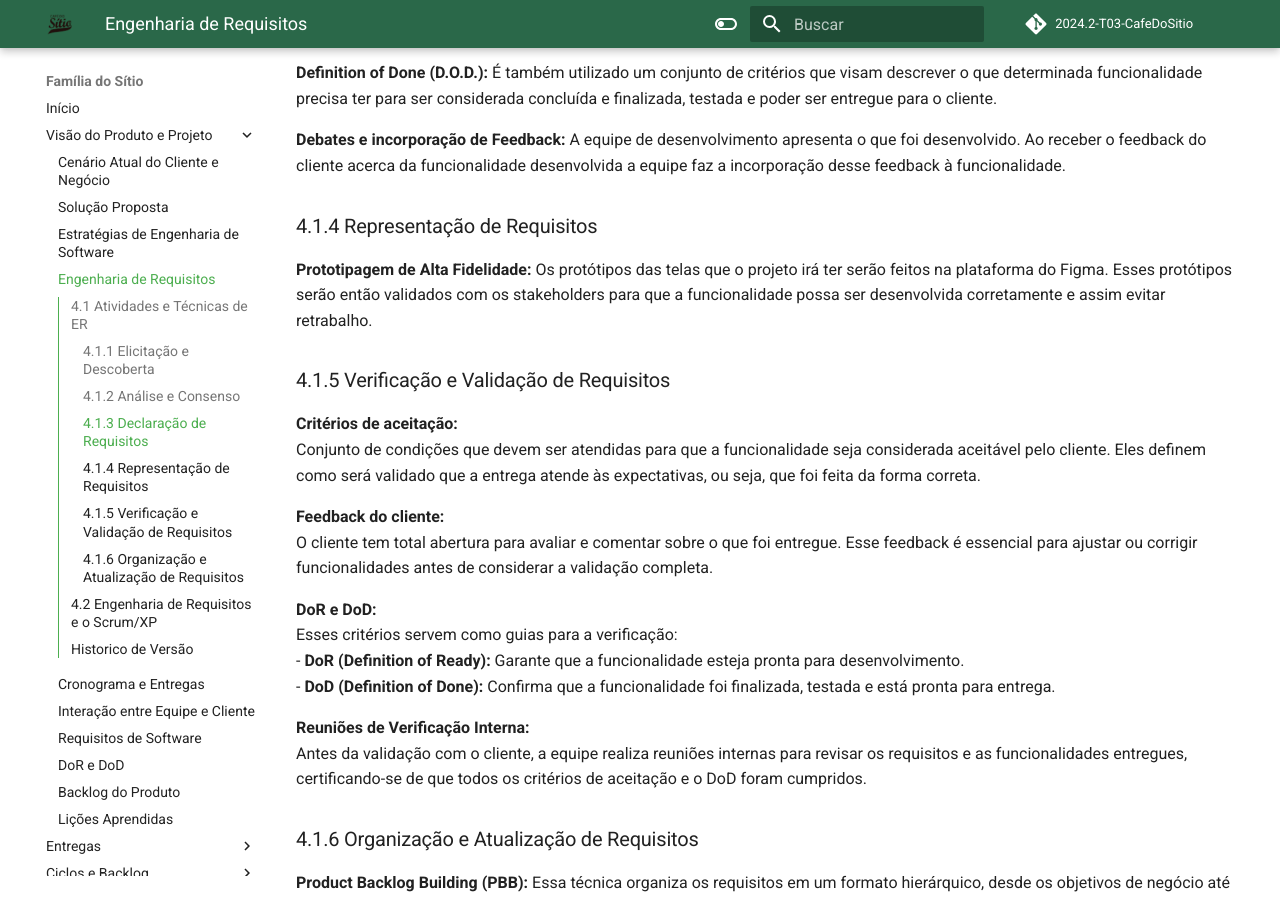
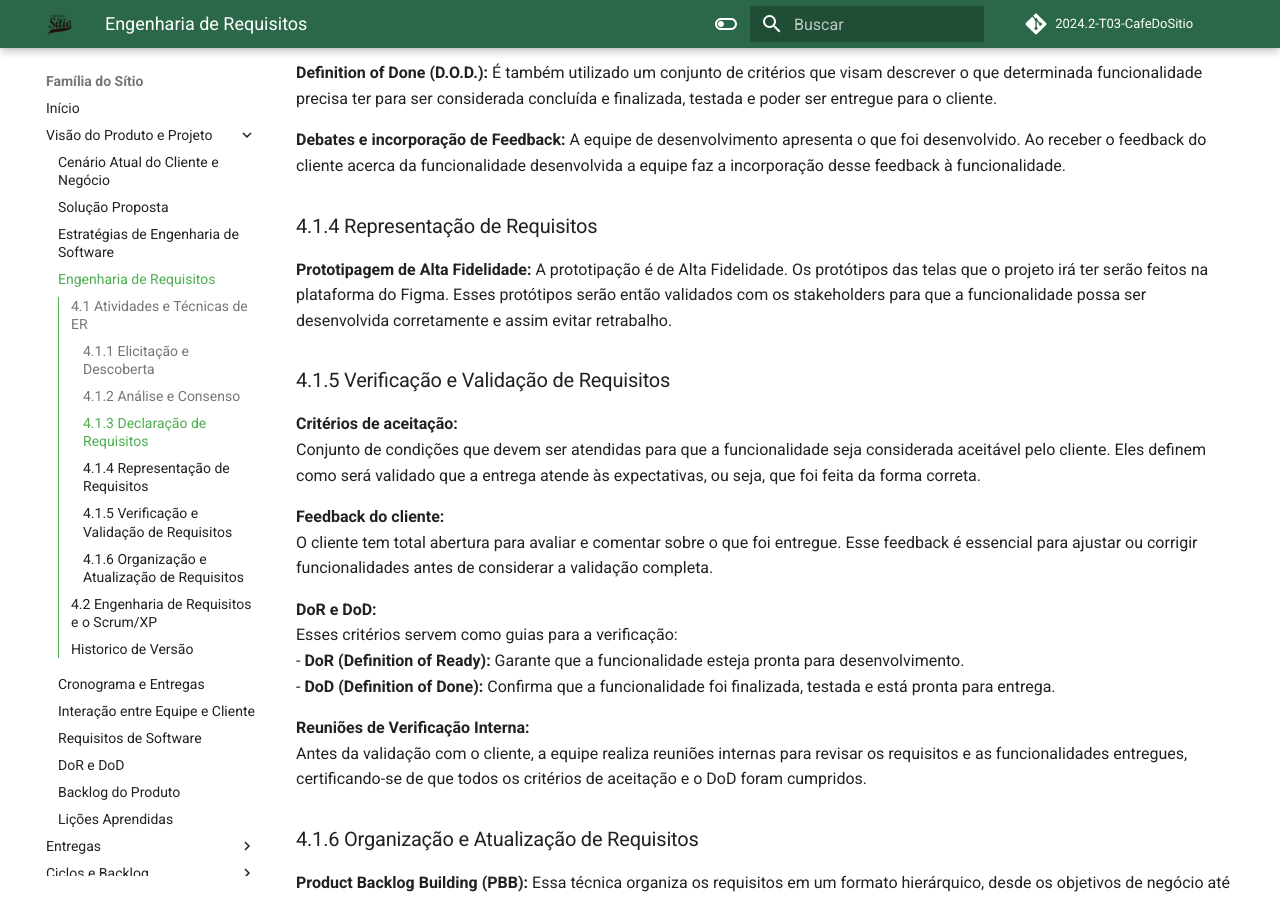
Before and after one commit to mdsreq-fga-unb/2024.2-T03-CafeDoSitio, an MkDocs documentation site: the page built from docs/sections/2-docPage/4-engenhariaRequisitos.md, in a window 1280 px wide and 900 px high, scrolled down 1489 px. Built offline with MkDocs 1.6.1 and Material for MkDocs 9.7.7, drawn with Linux system fonts in a browser that asks for light colours; comment, search, counter and statistics services are not loaded.

Commit message:
fix: correção da issue #113

```diff
--- a/docs/sections/2-docPage/4-engenhariaRequisitos.md
+++ b/docs/sections/2-docPage/4-engenhariaRequisitos.md
@@ -43,7 +43,7 @@
 ### 4.1.4 Representação de Requisitos
 
 
-**Prototipagem de Alta Fidelidade:** Os protótipos das telas que o projeto irá ter serão feitos na plataforma do Figma. Esses protótipos serão então validados com os stakeholders para que a funcionalidade possa ser desenvolvida corretamente e assim evitar retrabalho.
+**Prototipagem de Alta Fidelidade:** A prototipação é de Alta Fidelidade. Os protótipos das telas que o projeto irá ter serão feitos na plataforma do Figma. Esses protótipos serão então validados com os stakeholders para que a funcionalidade possa ser desenvolvida corretamente e assim evitar retrabalho.
 
 
 ### 4.1.5 Verificação e Validação de Requisitos
```
